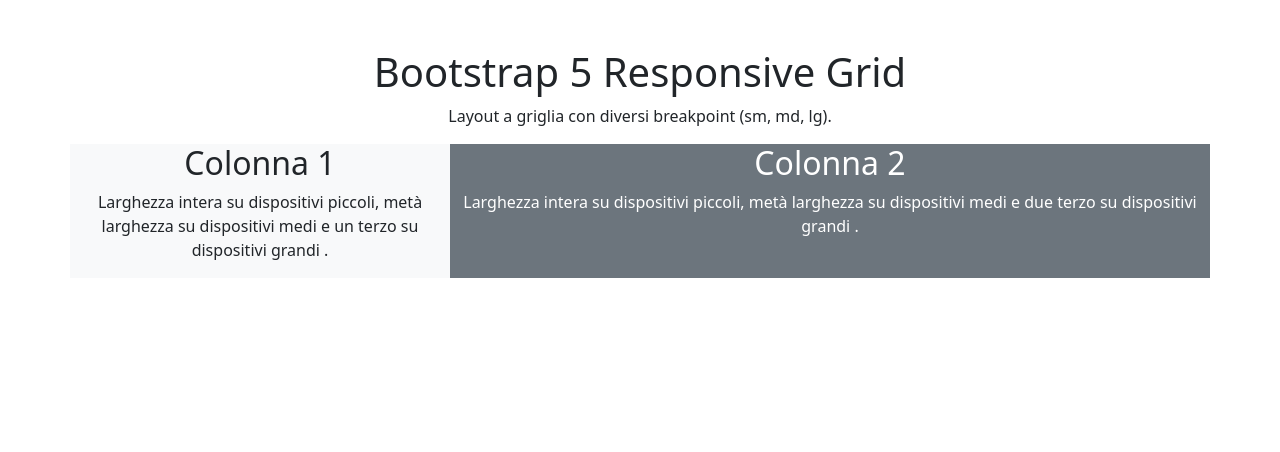
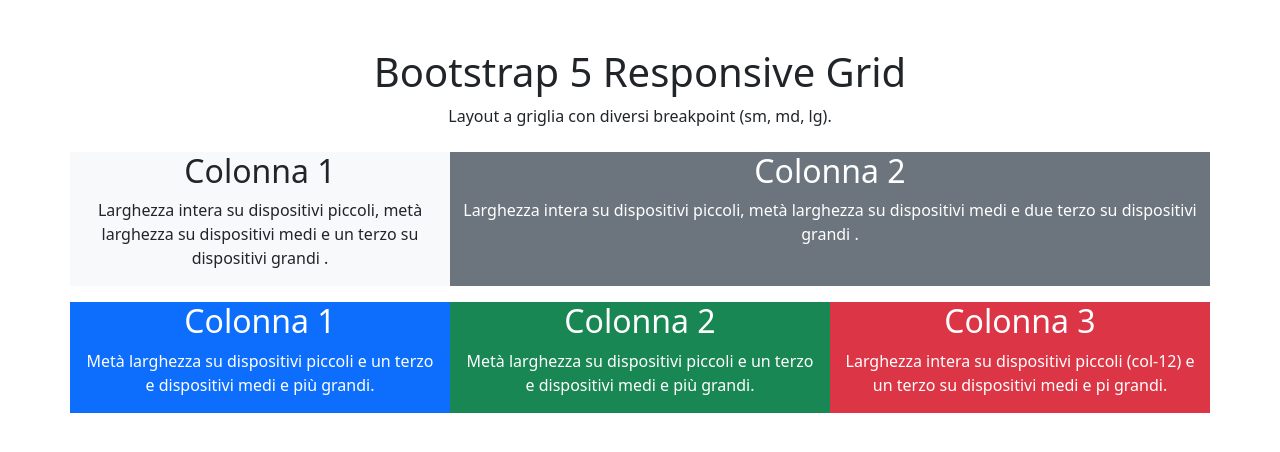
Before and after one commit to mirkobechini/htmlcss-bootstrap-layout, a plain HTML site: page index.html in a window 1280 px wide. Drawn offline with nearby package versions, Linux system fonts and the light colour scheme.

Commit message:
add row 2 and padding

```diff
--- a/index.html
+++ b/index.html
@@ -15,35 +15,54 @@
     <div class="container text-center pt-5">
         <h1>Bootstrap 5 Responsive Grid</h1>
         <p>Layout a griglia con diversi breakpoint (sm, md, lg).</p>
-        <div class="row">
+        <div class="row py-2">
             <div class="col-12 col-md-6 col-lg-4 bg-light">
                 <h2>Colonna 1</h2>
-                <p>Larghezza intera su dispositivi piccoli, metà larghezza
+                <p>
+                    Larghezza intera su dispositivi piccoli, metà larghezza
                     su dispositivi medi e un terzo su dispositivi
                     grandi .
                 </p>
             </div>
             <div class="col-12 col-md-6 col-lg-8 bg-secondary text-white">
                 <h2>Colonna 2</h2>
-                <p>Larghezza intera su dispositivi piccoli, metà larghezza
+                <p>
+                    Larghezza intera su dispositivi piccoli, metà larghezza
                     su dispositivi medi e due terzo su dispositivi
                     grandi .
                 </p>
             </div>
         </div>
-        <div class="row">
-            <div class="col"></div>
-            <div class="col"></div>
-            <div class="col"></div>
+        <!-- /.row 1 -->
+        <div class="row py-2 text-white">
+            <div class="col-6 col-md-4 bg-primary">
+                <h2>Colonna 1</h2>
+                <p>Metà larghezza su dispositivi piccoli e un terzo e dispositivi medi e più grandi.
+                </p>
+            </div>
+            <div class="col-6 col-md-4 bg-success">
+                <h2>Colonna 2</h2>
+                <p>Metà larghezza su dispositivi piccoli e un terzo e dispositivi medi e più grandi.
+                </p>
+            </div>
+            <div class="col-12 col-md-4 bg-danger">
+                <h2>Colonna 3</h2>
+                <p>Larghezza intera su dispositivi piccoli (col-12) e un terzo su dispositivi medi
+                    e pi grandi.
+                </p>
+            </div>
         </div>
-        <div class="row">
+        <!-- /.row 2 -->
+        <div class="row py-2">
             <div class="col"></div>
             <div class="col"></div>
             <div class="col"></div>
             <div class="col"></div>
             <div class="col"></div>
         </div>
+        <!-- /.row 3 -->
     </div>
+    <!-- /.container -->
 
 
 
```
